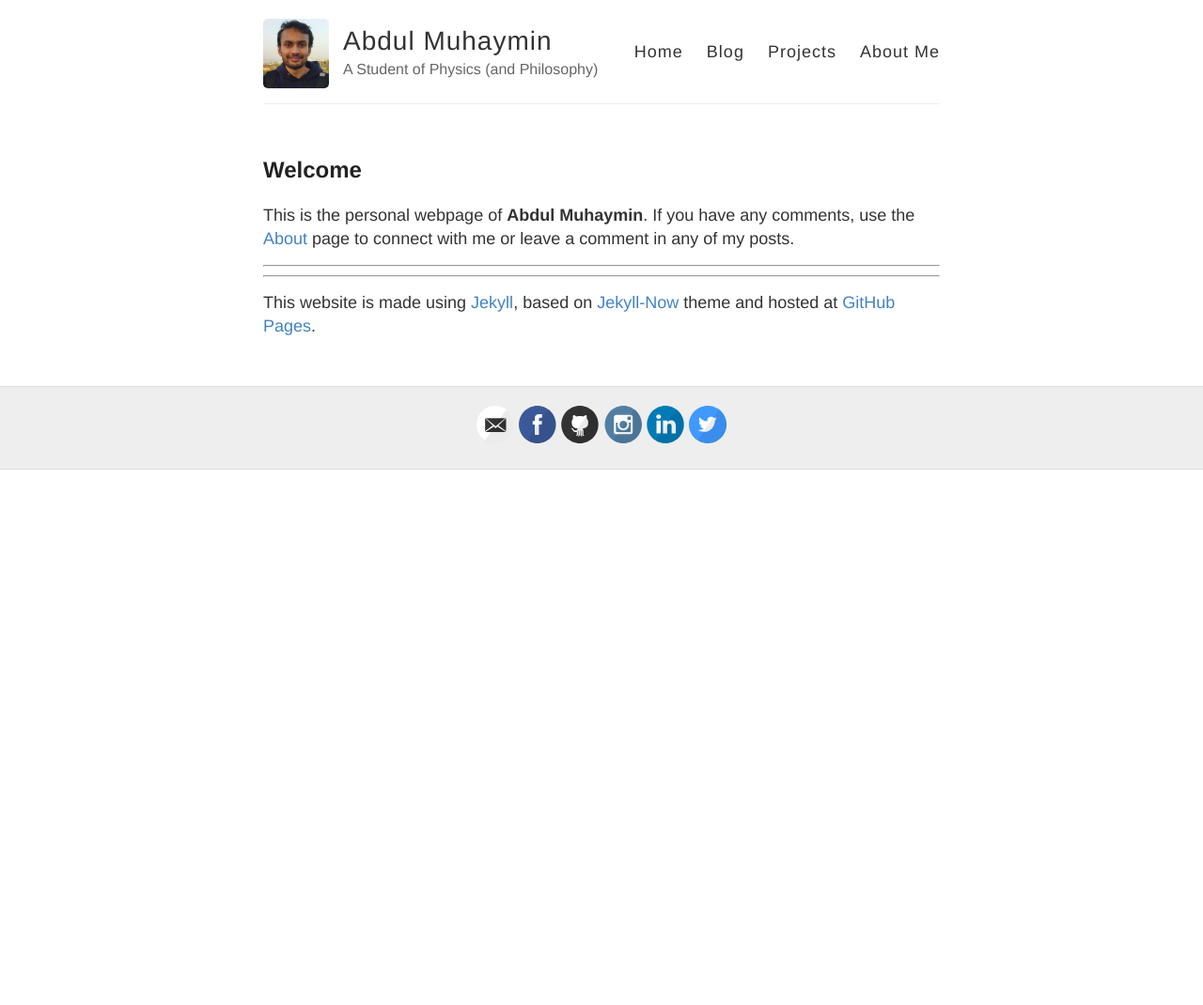
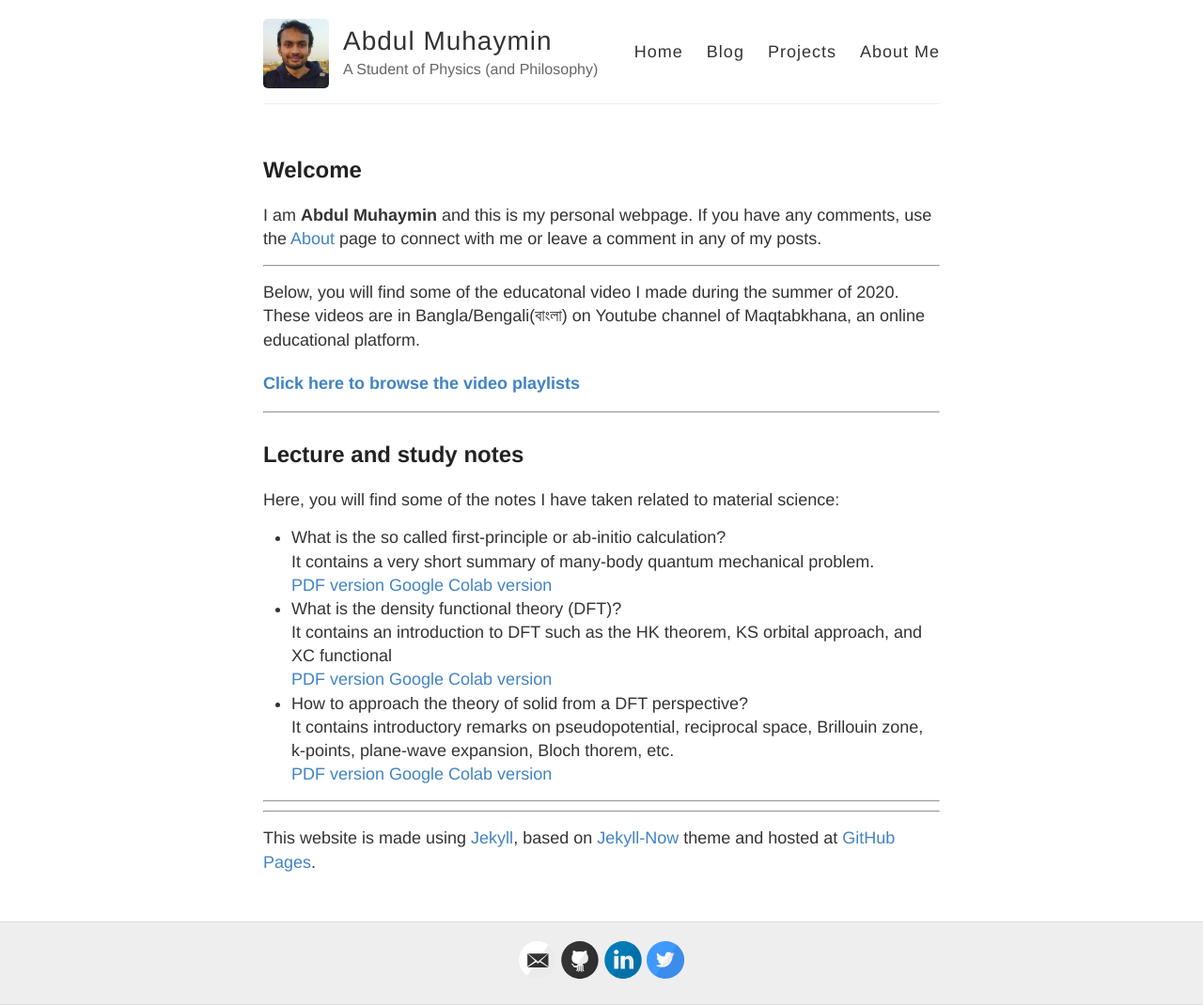
Before and after one commit to AbdulMuhaymin/abdulmuhaymin.github.io, a Jekyll site: the page built from index.html, in a window 1280 px wide. Shown: the whole page at 94% size. Built offline with Jekyll 4.4.1, drawn with Linux system fonts in a browser that asks for light colours; nearby versions of some CDN libraries; before the commit the page ends 900 px from its top, so only the background shows below that.

Commit message:
updating lecture notes

```diff
--- a/_config.yml
+++ b/_config.yml
@@ -18,10 +18,10 @@ avatar: https://abdulmuhaymin.github.io/images/logo.png
 footer-links:
   dribbble:
   email: muhaymin.ph@gmail.com
-  facebook: muhaymin.moin
+  facebook:
   flickr:
   github: https://github.com/AbdulMuhaymin
-  instagram: muhaymin_abdul_
+  instagram:
   linkedin: muhayminabdul
   pinterest:
   rss: # just type anything here for a working RSS icon
--- a/index.html
+++ b/index.html
@@ -3,31 +3,41 @@ layout: default
 ---
 
 <h2 id="welcome">Welcome</h2>
-  <p>This is the personal webpage of <strong>Abdul Muhaymin</strong>. If you have any comments, use the <a href="https://abdulmuhaymin.github.io/about">About</a> page to connect with me or leave a comment in any of my posts. </p>
+  <p>I am <strong>Abdul Muhaymin</strong> and this is my personal webpage. If you have any comments, use the <a href="https://abdulmuhaymin.github.io/about">About</a> page to connect with me or leave a comment in any of my posts. </p>
 <hr>
 
-<!-- <h3 id="table-of-contents">Table of Selected Contents</h3>
+  <p>Below, you will find some of the educatonal video I made during the summer of 2020. These videos are in Bangla/Bengali(বাংলা) on Youtube channel of Maqtabkhana, an online educational platform. </p>
+  <h4> <a href="https://www.youtube.com/playlist?list=PLVoW3N56Z6mLC63NxfTeye05BjlPYXVKd"> Click here to browse the video playlists </a> </h4>
+<hr>
+
+<h2 id="welcome">Lecture and study notes</h2>
+  <p> Here, you will find some of the notes I have taken related to material science: </p>
   <ul>
-    <li>Physics
-      <ol>
-        <li><a href="https://abdulmuhaymin.github.io/Homochirality1/">Role of Nonlinearity in the Origin of Life - 1 </a> </li>
-        <li><a href="https://abdulmuhaymin.github.io/Homochirality2/">Role of Nonlinearity in the Origin of Life - 2 </a> </li>
-      </ol>
+
+    <li> What is the so called first-principle or ab-initio calculation?
+    <br> It contains a very short summary of many-body quantum mechanical problem.
+    <br>
+     <a href="https://abdulmuhaymin.github.io/files/ch4.pdf">PDF version</a>
+     <a href="https://colab.research.google.com/drive/1B054YewQ6ShqkFg-hcBr73_CIK_YqxPl?usp=sharing">Google Colab version</a>
+   </li>
+
+    <li> What is the density functional theory (DFT)?
+      <br> It contains an introduction to DFT such as the HK theorem, KS orbital approach, and XC functional
+      <br>
+      <a href="https://abdulmuhaymin.github.io/files/ch5.pdf">PDF version</a>
+      <a href="https://colab.research.google.com/drive/1y6-fThMO8d4zxw2LKsvsNInb1N2wBUYI?usp=sharing">Google Colab version</a>
     </li>
-    <li>Projects
-      <ol>
-        <li><a href="https://abdulmuhaymin.github.io/Homochirality1/">Role of Nonlinearity in the Origin of Life - 1 </a> </li>
-        <li><a href="https://abdulmuhaymin.github.io/Homochirality2/">Role of Nonlinearity in the Origin of Life - 2 </a> </li>
-      </ol>
+
+    <li> How to approach the theory of solid from a DFT perspective?
+      <br> It contains introductory remarks on pseudopotential, reciprocal space, Brillouin zone, k-points, plane-wave expansion, Bloch thorem, etc.
+      <br>
+      <a href="https://abdulmuhaymin.github.io/files/ch6.pdf">PDF version</a>
+      <a href="https://colab.research.google.com/drive/1Z1a24QmxQB77s9da9X-kpximZV7mMcdp?usp=sharing">Google Colab version</a>
     </li>
-    <li> Others
-      <ol>
-        <li><a href="https://abdulmuhaymin.github.io/WhiteOnFTandMU">Understanding Roger White's position on Fine Tuning NOT Confirming the Multiverse Theory </a> </li>
-        <li>5. <a href="https://abdulmuhaymin.github.io/Epistemology">A Brief History of Epistemology</a> </li>
-        <li><a href="https://abdulmuhaymin.github.io/HelloWorld/">Excited to start my own website from scratch! </a> </li>
-      </ol>
-    </li>
-  </ul> -->
+  </ul>
+
+
+<hr>
 
   <hr>
   <p>This website is made using <a href="https://jekyllrb.com/">Jekyll</a>, based on <a href="http://jekyllnow.com/">Jekyll-Now</a> theme and hosted at <a href="https://pages.github.com/">GitHub Pages</a>. </p>
```
Also changed, not shown: 404.md (+1 -1 lines), about.md (+1 -5 lines), blog.md (deleted, +0 -20 lines), .blog.md (added), 7 other files.
